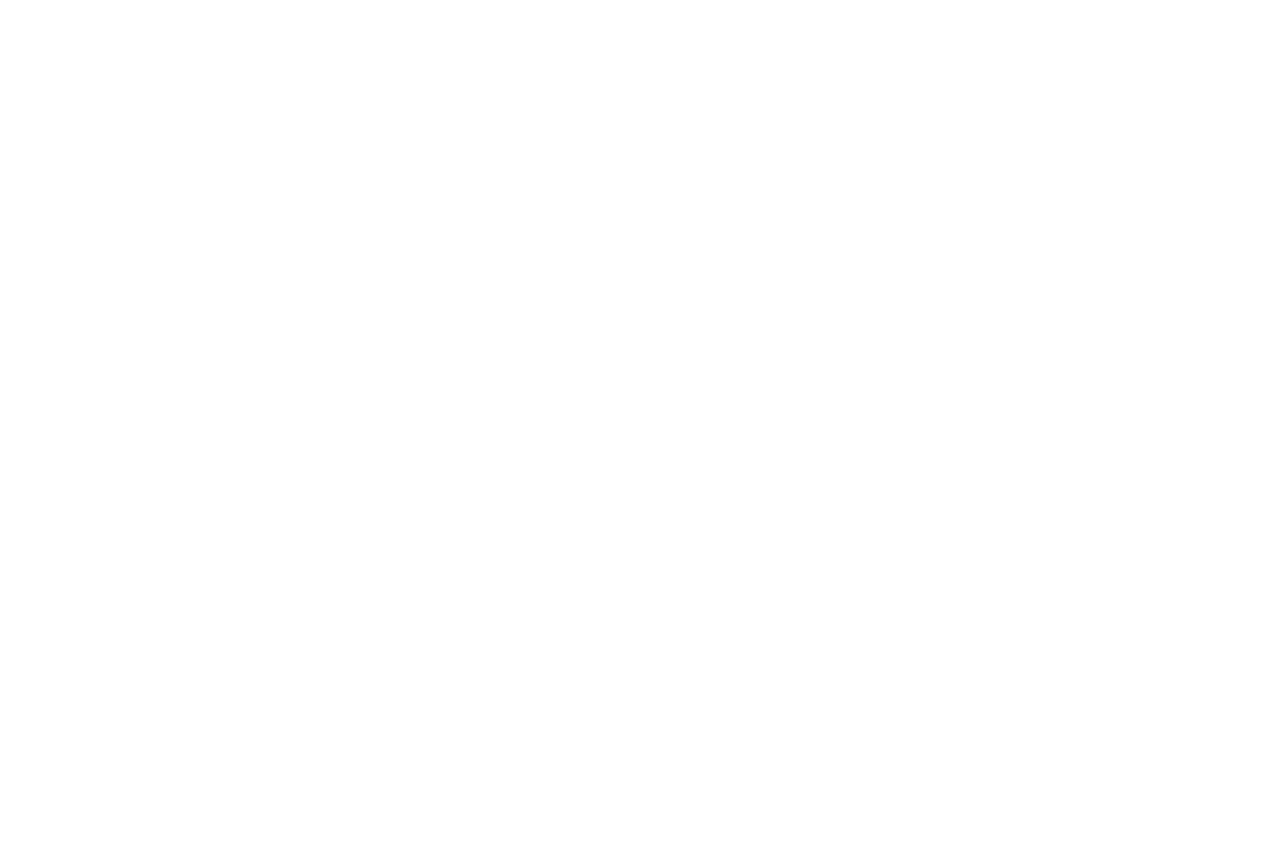
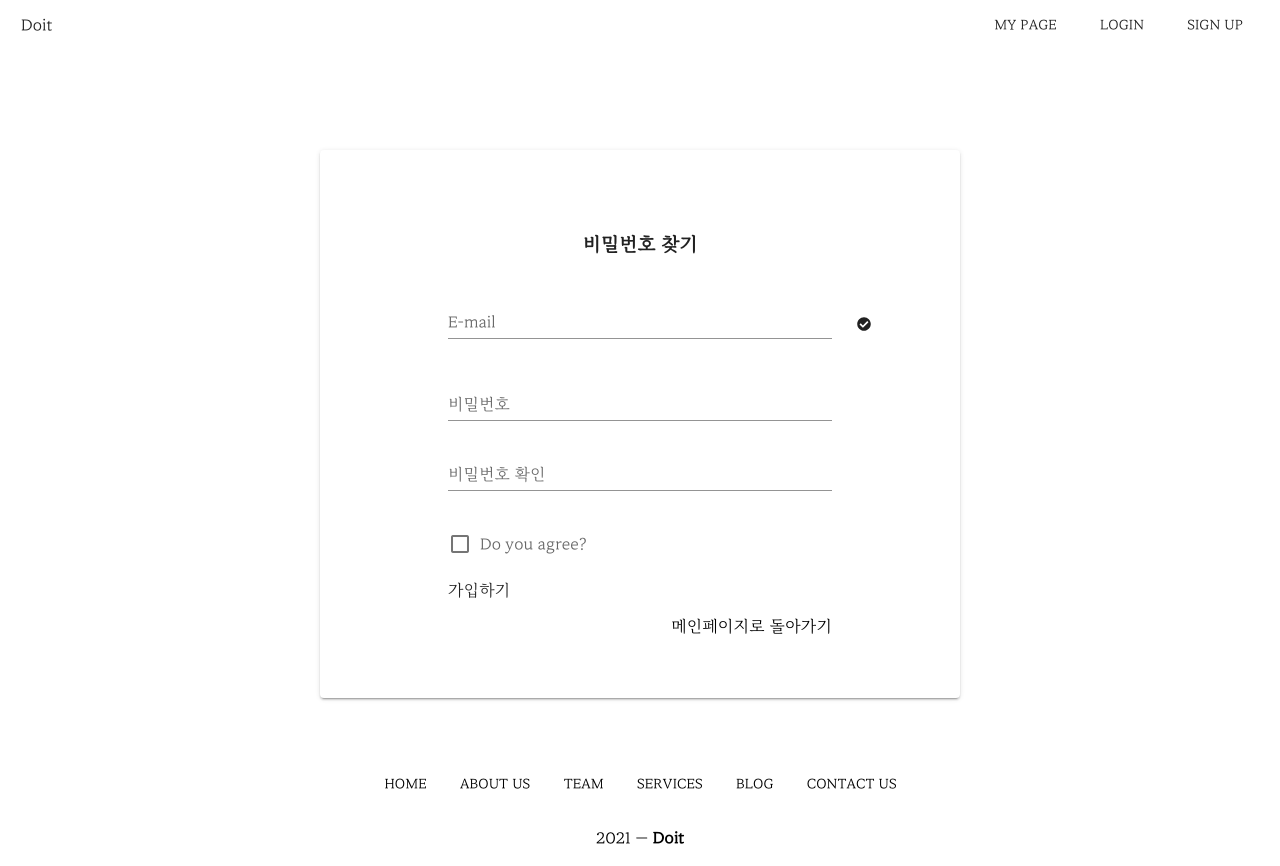
Before and after one commit to jun0811/Doit, a Vue app in the folder frontend/: page /user/pwdfind in a window 1280 px wide. Before the commit the page ends 800 px from the top, so only its background shows below. Built offline with nearby package versions, Linux system fonts and the light colour scheme.

Commit message:
feat: 그룹리스트 페이지 카드 목록식으로 UI를 만들었습니다. 추가적으로 Header에 mypage버튼을 만들었습니다.

```diff
--- a/frontend/src/components/common/Header.vue
+++ b/frontend/src/components/common/Header.vue
@@ -2,6 +2,13 @@
   <header class="header">
     <span> Doit</span>
     <div>
+      <v-btn
+        depressed
+        text
+        @click="mypage"
+      >
+        My Page
+      </v-btn>
       <v-dialog
         v-model="dialog"
         persistent
@@ -53,8 +60,9 @@
             </v-col>
           </v-row>
           </v-container>
-          </v-card-text>
-          <button class="login input">로그인</button>
+        </v-card-text>
+
+        <button class="login input" @click="login()">로그인</button>
           <v-card-actions >
             <v-container class="d-flex justify-space-between mb-6">
               <v-btn
@@ -64,15 +72,20 @@
               <v-btn
                 color="#F9802D"
                 text
+                @click="passwordFind"
               >비밀번호 찾기</v-btn>
             </v-container>
           </v-card-actions>
         </v-card>
       </v-dialog>
+      <!-- 로그인창 끝 -->
+
       <v-btn
         text
         @click="signup"
-      >Sign up</v-btn>
+      >
+        Sign up
+      </v-btn>
     </div>
   </header>
 </template>
@@ -91,8 +104,12 @@
 
     data: () => ({
       dialog: false,
-      email: '',
-      password: '',
+      email: "",
+      password: "",
+      users: [
+        {id: 1, name: "LSJ",email:"nate1994@naver.com", password:"12345678"},
+        {id: 2, name: "KSJ",email:"itoggi0328@naver.com", password:"12345678"}
+      ],
     }),
     computed: {
       emailErrors () {
@@ -114,6 +131,21 @@
     methods: {
       signup(){
         this.$router.push("/user/join")
+      },
+      profile(){
+        this.$router.push("/user/profile")
+      },
+      passwordFind(){
+        this.$router.push("/user/pwdfind")
+      },
+      mypage(){
+        console.log('mypage')
+      },
+      login(){
+        // 전체 유저에서 해당 이메일로 찾는다.
+
+        // 그 유저의 비밀번호와 입력된 비밀번호를 비교.
+        console.log(this.email , this.password)
       }
     }
 }
@@ -121,7 +153,7 @@
 
 <style scoped>
   .login.input{
-    width:60%;
+    width:50%;
     border:2px solid #F9802D;
     border-radius: 8px;
     color: #F9802D;
--- a/frontend/src/components/common/SearchBar.vue
+++ b/frontend/src/components/common/SearchBar.vue
@@ -1,5 +1,5 @@
 <template>
-    <div class="mx-auto search-bar">
+    <div class="mx-auto search-bar mx-2">
         <v-text-field
             v-model="word"
             solo
--- /dev/null
+++ b/frontend/src/components/group/GroupCard.vue
@@ -0,0 +1,86 @@
+<template>
+  <v-expansion-panels class="px-2 py-2 px-sm-16" >
+    <v-expansion-panel class="panel">
+      <v-expansion-panel-header>
+        <template v-slot>
+          <v-row no-gutters>
+            <v-col cols="4">
+              <div class="group-image">
+                <img src="" alt="">
+              </div>
+            </v-col>
+            <v-col
+              cols="8"
+              class="text--secondary"
+            >
+              <span></span>
+              <v-fade-transition leave-absolute>
+
+              </v-fade-transition>
+            </v-col>
+          </v-row>
+        </template>
+      </v-expansion-panel-header>
+      <v-expansion-panel-content>
+        <v-row no-gutters>
+          <v-spacer></v-spacer>
+          <v-col cols="5">
+          </v-col>
+
+          <v-divider
+            vertical
+            class="mx-4"
+          ></v-divider>
+
+          <v-col cols="3">
+            Select your destination of choice
+            <br>
+            <a href="#">Learn more</a>
+          </v-col>
+        </v-row>
+
+        <v-card-actions>
+          <v-spacer></v-spacer>
+          <v-btn
+            text
+            color="secondary"
+          >
+            Cancel
+          </v-btn>
+          <v-btn
+            text
+            color="primary"
+          >
+            Save
+          </v-btn>
+        </v-card-actions>
+      </v-expansion-panel-content>
+    </v-expansion-panel>
+  </v-expansion-panels>
+</template>
+
+<script>
+export default {
+    data: () => ({
+      date: null,
+      trip: {
+        name: '',
+        location: null,
+        start: null,
+        end: null,
+      },
+    }),
+}
+</script>
+
+<style scoped>
+    .group-image {
+        width: 100px;
+        height: 100px;
+        border-radius: 70%;
+        overflow: hidden;
+        background-color: #ffffbb
+    }
+    .panel {
+    }
+</style>
--- a/frontend/src/router/index.js
+++ b/frontend/src/router/index.js
@@ -12,6 +12,8 @@
 import Profile from "../views/User/Profile.vue"
 import Update from "../views/User/Update.vue"
 import MileageShop from "../views/MileageShop.vue"
+import PasswordFind from "../views/User/PasswordFind.vue"
+
 
 Vue.use(VueRouter)
 const routes = [
@@ -34,6 +36,11 @@
     path: "/user/pwchange",
     name: "PasswordChange",
     component: PasswordChange
+  },
+  {
+    path: "/user/pwdfind",
+    name: "PasswordFind",
+    component: PasswordFind
   },
   {
     path: "/user/profile",
--- a/frontend/src/views/Group/GroupList.vue
+++ b/frontend/src/views/Group/GroupList.vue
@@ -0,0 +1,31 @@
+<template>
+  <div>
+      <Header></Header>
+      <SearchBar></SearchBar>
+      <br>
+      <!-- <div class="d-flex align-center flex-column mx-auto"> -->
+      <GroupCard></GroupCard>
+      <!-- </div> -->
+      <Footer></Footer>
+  </div>
+</template>
+
+<script>
+import Header from "@/components/common/Header";
+import SearchBar from "@/components/common/SearchBar";
+import Footer from "@/components/common/Footer";
+import GroupCard from "@/components/group/GroupCard.vue";
+export default {
+    name: 'GroupList',
+    components: { Header, Footer, SearchBar, GroupCard },
+    data() {
+        return {
+
+        }
+    }
+}
+</script>
+
+<style>
+
+</style>
--- a/frontend/src/views/User/Join.vue
+++ b/frontend/src/views/User/Join.vue
@@ -6,7 +6,7 @@
     <form class="">
       <v-container class="px-0 ">
         <v-row no-gutters class="d-flex flex-nowrap">
-          <v-col md="12">
+          <v-col md="12" sm="12">
             <v-text-field
               v-model="name"
               :error-messages="nameErrors"
@@ -25,7 +25,7 @@
       </v-container>
       <v-container class="px-0">
         <v-row no-gutters class="d-flex flex-nowrap">
-          <v-col md="12">
+          <v-col md="12" sm="12">
             <v-text-field
               v-model="email"
               :error-messages="emailErrors"
@@ -83,7 +83,7 @@
 import { required, maxLength, sameAs, minLength, email } from 'vuelidate/lib/validators'
 
 export default {
-  name: 'HelloWorld',
+  name: 'Join',
   components: { Header},
   mixins: [validationMixin],
     validations: {
--- /dev/null
+++ b/frontend/src/views/User/PasswordFind.vue
@@ -0,0 +1,75 @@
+<template>
+  <div>
+    <Header></Header>
+     <v-card  class="d-flex align-center flex-column my-15 mx-auto py-15" width=50%>
+    <h3 class="my-5">비밀번호 찾기</h3>
+    <form class="">
+
+      <v-container class="px-0">
+        <v-row no-gutters class="d-flex flex-nowrap">
+          <v-col md="12">
+            <v-text-field
+              v-model="email"
+              :error-messages="emailErrors"
+              label="E-mail"
+              required
+              clearable
+              @input="$v.email.$touch()"
+              @blur="$v.email.$touch()"
+            ></v-text-field>
+          </v-col>
+            <v-btn text class="uncheck mt-4">
+                <font-awesome-icon icon="check-circle"/>
+            </v-btn>
+        </v-row>
+      </v-container>
+      <v-text-field
+        v-model="password"
+        :error-messages="passwordErrors"
+        label="비밀번호"
+        clearable
+        required
+        @input="$v.password.$touch()"
+        @blur="$v.password.$touch()"
+      ></v-text-field>
+      <v-text-field
+        v-model="passwordConfirm"
+        :error-messages="passwordConfirmErrors"
+        label="비밀번호 확인"
+        clearable
+        required
+        @input="$v.passwordConfirm.$touch()"
+        @blur="$v.passwordConfirm.$touch()"
+      ></v-text-field>
+      <v-checkbox
+        v-model="checkbox"
+        :error-messages="checkboxErrors"
+        label="Do you agree?"
+        required
+        @change="$v.checkbox.$touch()"
+        @blur="$v.checkbox.$touch()"
+      ></v-checkbox>
+
+      <button class="join input">가입하기</button>
+      <div class="mt-3 d-flex justify-end">
+        <span><router-link to="/">메인페이지로 돌아가기</router-link></span>
+      </div>
+    </form>
+  </v-card>
+
+    <Footer></Footer>
+  </div>
+</template>
+
+<script>
+import Header from '../../components/common/Header.vue'
+import Footer from '../../components/common/Footer.vue'
+export default {
+  components: { Header, Footer },
+
+}
+</script>
+
+<style>
+
+</style>
```
